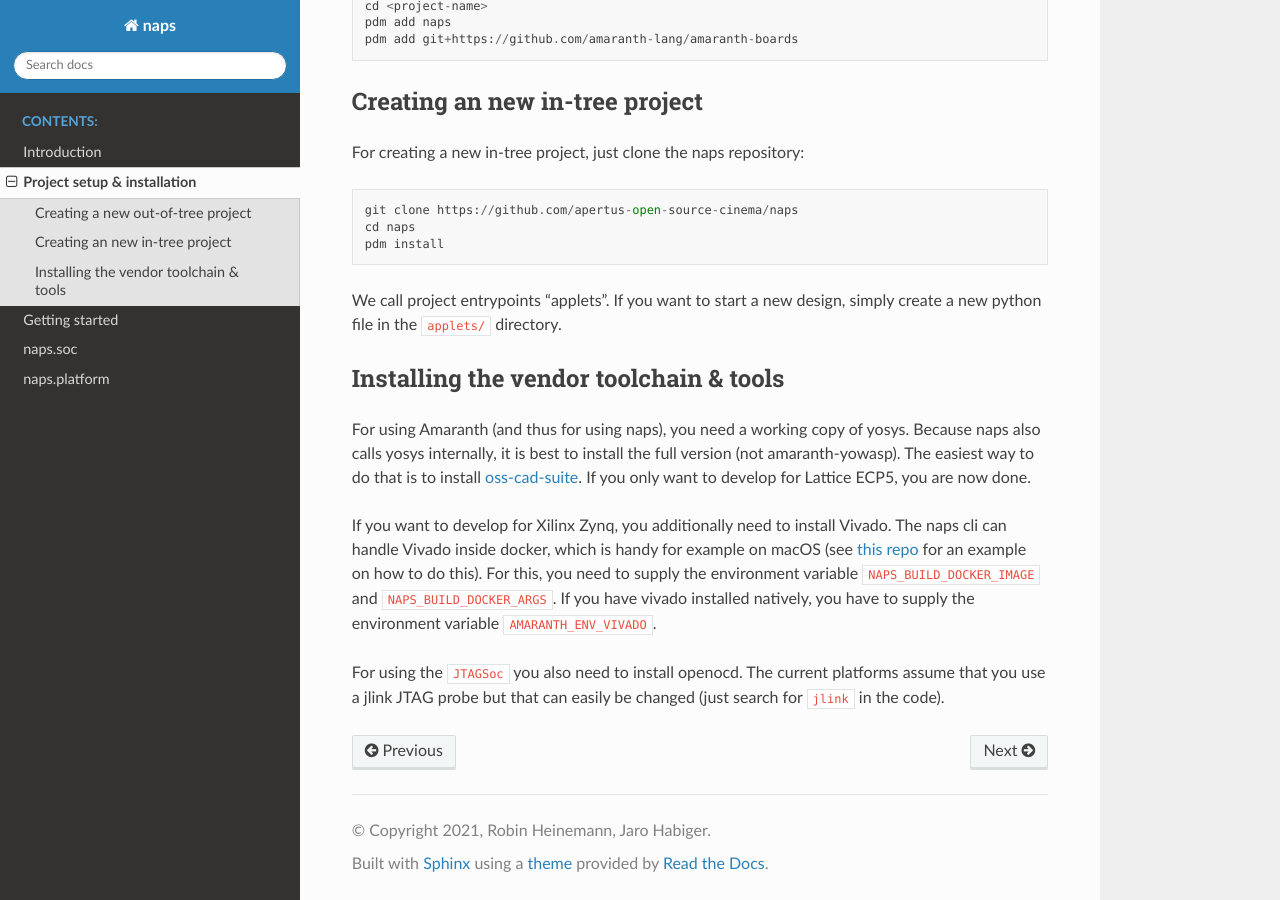
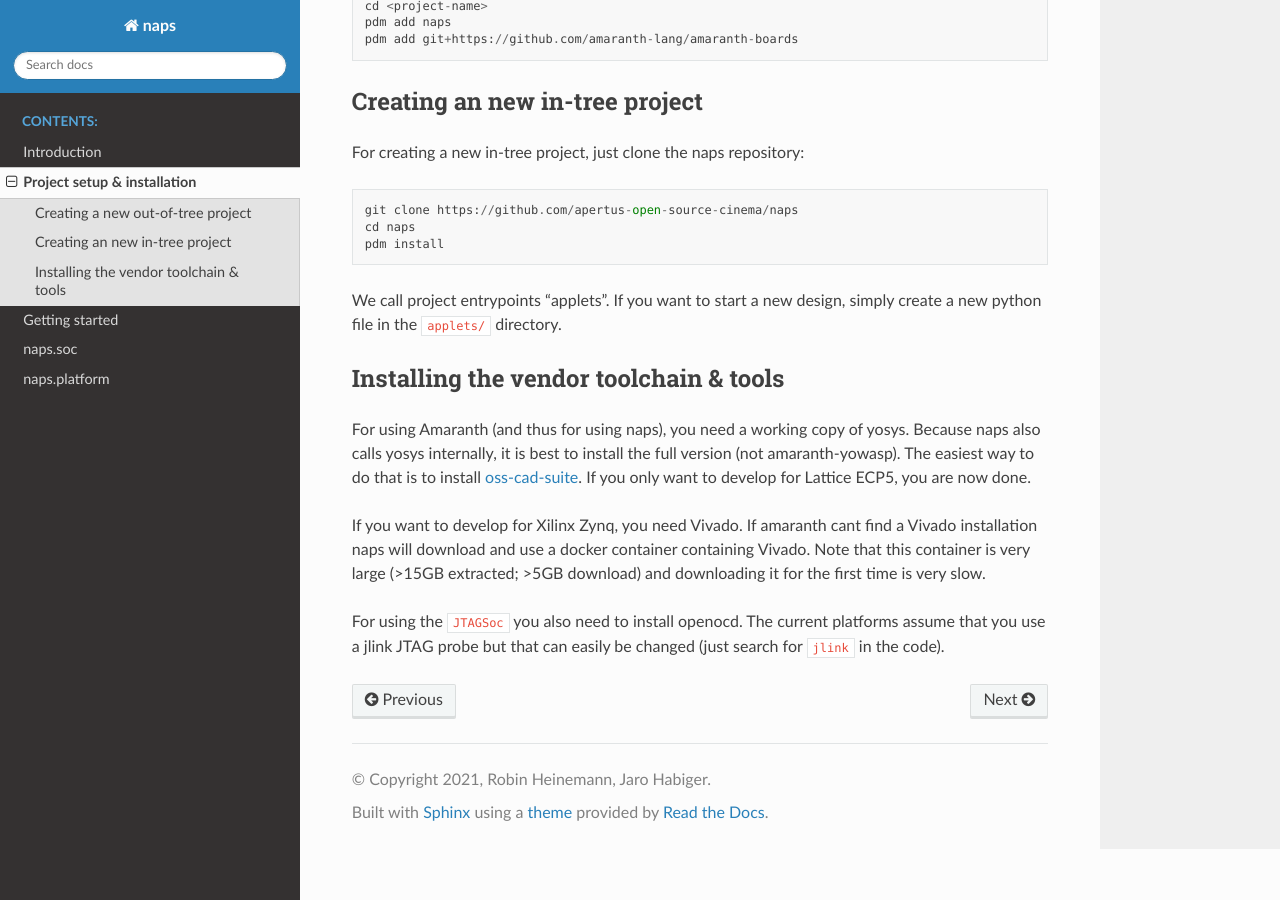
Before and after one commit to apertus-open-source-cinema/naps, a Sphinx documentation site: the page built from doc/setup.rst, in a window 1280 px wide and 900 px high, scrolled down 608 px. Built offline with Sphinx 7.4.7 and the Read the Docs theme 3.1.0, drawn with Linux system fonts in a browser that asks for light colours.

Commit message:
cli: use docker automatically when vivado is not found

```diff
--- a/doc/setup.rst
+++ b/doc/setup.rst
@@ -51,12 +51,9 @@ yosys internally, it is best to install the full version (not amaranth-yowasp).
 easiest way to do that is to install `oss-cad-suite <https://github.com/YosysHQ/oss-cad-suite-build>`__.
 If you only want to develop for Lattice ECP5, you are now done.
 
-If you want to develop for Xilinx Zynq, you additionally need to install Vivado.
-The naps cli can handle Vivado inside docker, which is handy for example on macOS
-(see `this repo <https://github.com/ichi4096/vivado-on-silicon-mac>`_ for an example on how to do this).
-For this, you need to supply the environment variable ``NAPS_BUILD_DOCKER_IMAGE``
-and ``NAPS_BUILD_DOCKER_ARGS``. If you have vivado installed natively, you have to supply
-the environment variable ``AMARANTH_ENV_VIVADO``.
+If you want to develop for Xilinx Zynq, you need Vivado. If amaranth cant find a Vivado installation
+naps will download and use a docker container containing Vivado. Note that this container is very large
+(>15GB extracted; >5GB download) and downloading it for the first time is very slow.
 
 For using the ``JTAGSoc`` you also need to install openocd. The current platforms
 assume that you use a jlink JTAG probe but that can easily be changed (just search for
```
Also changed, not shown: 1 other file.
